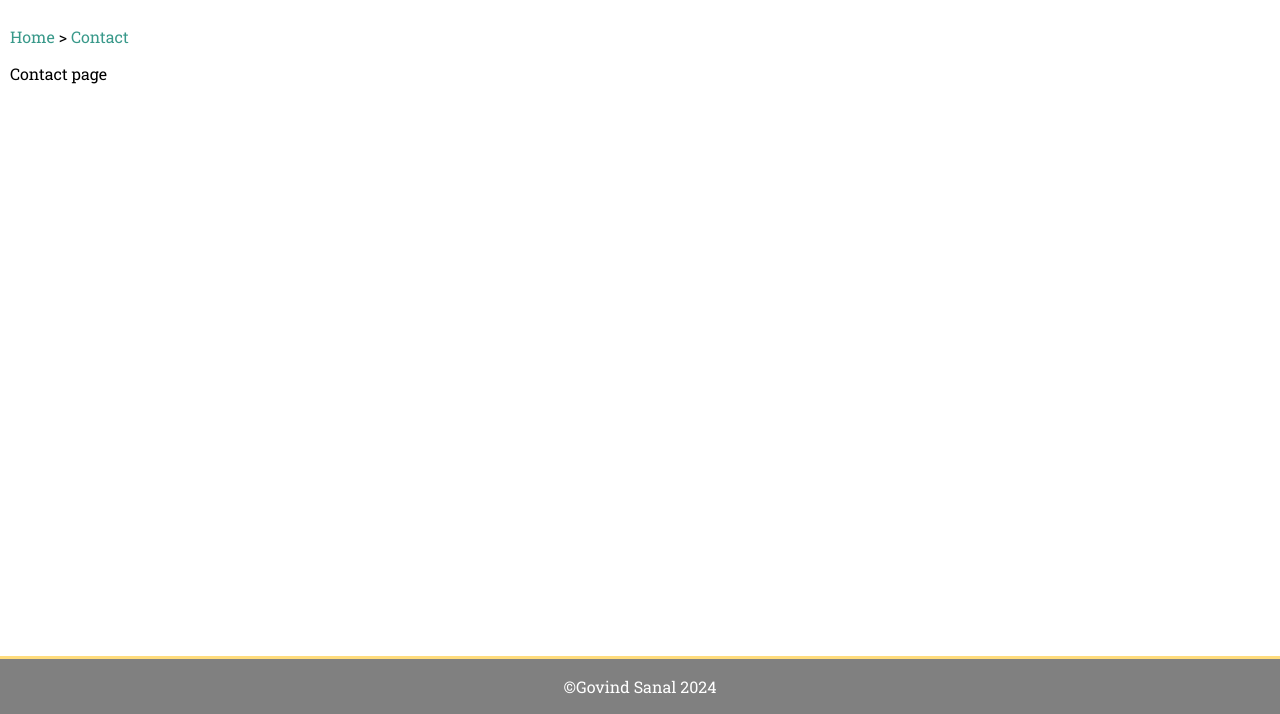
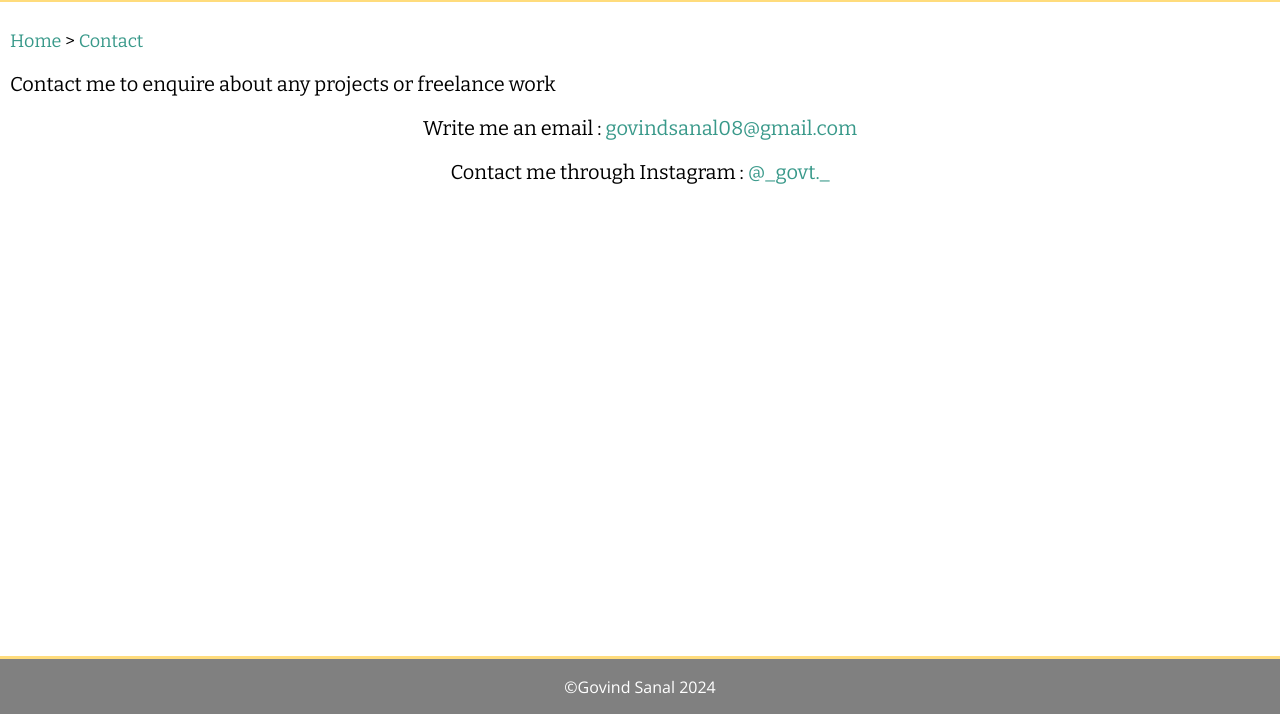
Before and after one commit to govtx86/govtx86.github.io, an Astro site: page /contact in a window 1280 px wide. Shown: the part 86-800 px from the top of the page. Built offline with nearby package versions, Linux system fonts and the light colour scheme; Astro itself is replaced by a stand-in of ours.

Commit message:
Added content

```diff
--- a/src/layouts/BaseLayout.astro
+++ b/src/layouts/BaseLayout.astro
@@ -28,9 +28,15 @@ const { title } = Astro.props;
             sizes="16x16"
             href="/favicons/favicon-16x16.png"
         />
-        <link rel="preconnect" href="https://fonts.googleapis.com">
-<link rel="preconnect" href="https://fonts.gstatic.com" crossorigin>
-<link href="https://fonts.googleapis.com/css2?family=Roboto+Slab:wght@100..900&display=swap" rel="stylesheet">
+        <link rel="preconnect" href="https://fonts.googleapis.com" />
+        <link rel="preconnect" href="https://fonts.gstatic.com" crossorigin />
+        <link
+            href="https://fonts.googleapis.com/css2?family=Open+Sans:ital,wght@0,300..800;1,300..800&display=swap"
+            rel="stylesheet"
+        /><link
+            href="https://fonts.googleapis.com/css2?family=Bitter:ital,wght@0,100..900;1,100..900&family=Noto+Serif:ital,wght@0,100..900;1,100..900&family=Open+Sans:ital,wght@0,300..800;1,300..800&display=swap"
+            rel="stylesheet"
+        />
         <title>{title}</title>
     </head>
     <body>
--- a/src/pages/404.astro
+++ b/src/pages/404.astro
@@ -3,7 +3,7 @@ import BaseLayout from "../layouts/BaseLayout.astro";
 ---
 
 <BaseLayout title="Page not found!">
-    <h1 style="text-align: center;">PAGE NOT FOUND!</h1>
+    <h2 style="text-align: center;">PAGE NOT FOUND!</h2>
     <style is:global>
         #mainBody {
             flex-grow: 0;
--- a/src/pages/contact.astro
+++ b/src/pages/contact.astro
@@ -5,5 +5,22 @@ import Breadcrumbs from "../components/Breadcrumbs.astro"
 
 <BaseLayout title="Contact me">
     <Breadcrumbs/>
-    Contact page
+    <p>Contact me to enquire about any projects or freelance work</p>
+    <div id="contactlist">
+        <p>Write me an email : <a href="mailto:govindsanal08@gmail.com">govindsanal08@gmail.com</a></p>
+        <p>Contact me through Instagram : <a href="https://www.instagram.com/_govt._/">@_govt._</a></p>
+    </div>
 </BaseLayout>
+
+<style>
+    p {
+        font-size: 20px;
+    }
+    #contactlist p {
+        text-align: center;
+    }
+    #contactlist a {
+        text-decoration: none;
+        color: #39998A;
+    }
+</style>
--- a/src/pages/projects.astro
+++ b/src/pages/projects.astro
@@ -5,5 +5,6 @@ import Breadcrumbs from "../components/Breadcrumbs.astro"
 
 <BaseLayout title="My Projects">
     <Breadcrumbs/>
-    This is the project page
+    <p>All the projects I have done so far!</p>
+    <ul></ul>
 </BaseLayout>
--- a/src/styles/global.css
+++ b/src/styles/global.css
@@ -4,13 +4,19 @@ body {
     flex-flow: column;
     height: 100dvh;
     justify-content: space-between;
-    background-color: grey;
+    background-color: white;
     color: black;
-    font-family: 'Roboto Slab';
+    font-family: 'Open Sans';
+}
+
+a {
+    color: #39998A;
+    text-decoration: none;
 }
 
 #mainBody {
     flex-grow: 1;
     padding: 10px;
-    background-color: white;
+    font-family: 'Bitter';
+    font-size: large;
 }
```
Also changed, not shown: src/pages/freelance.astro (added, +10 -0 lines), src/pages/index.astro (+8 -4 lines).
